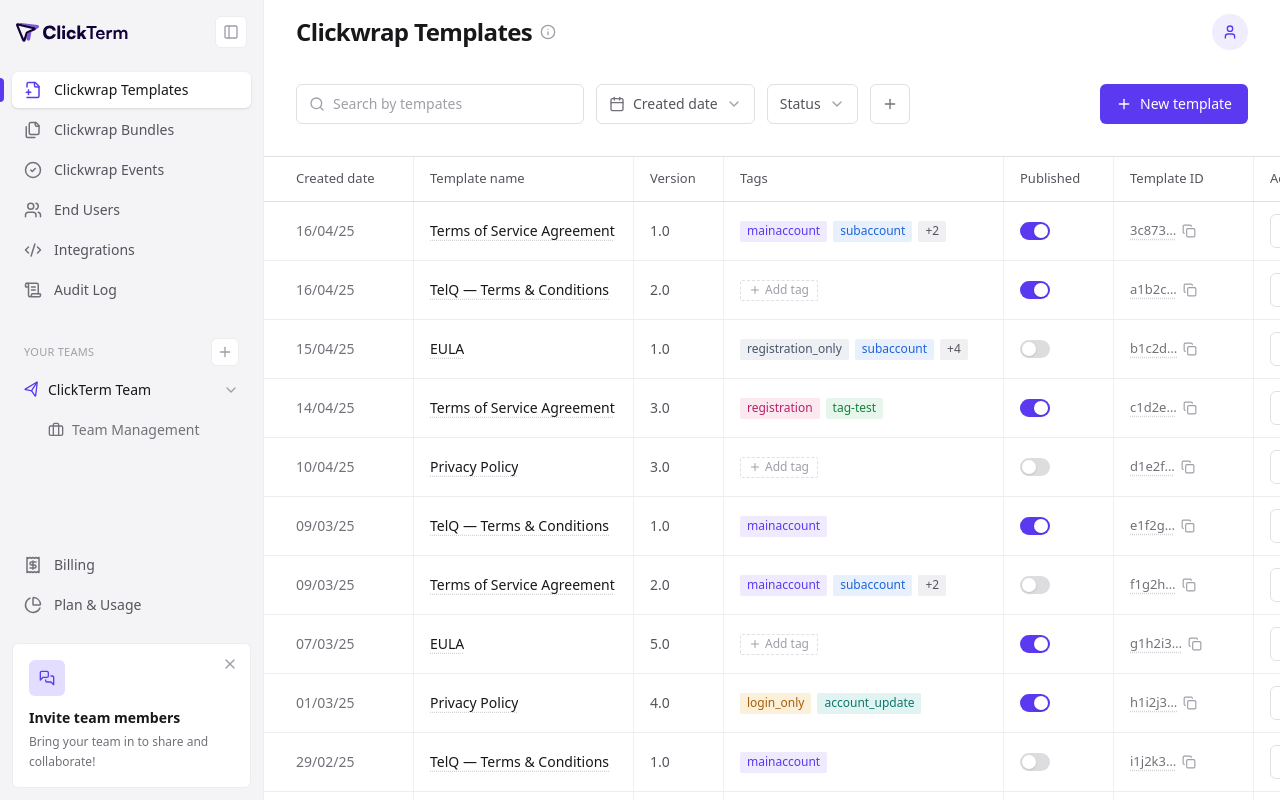
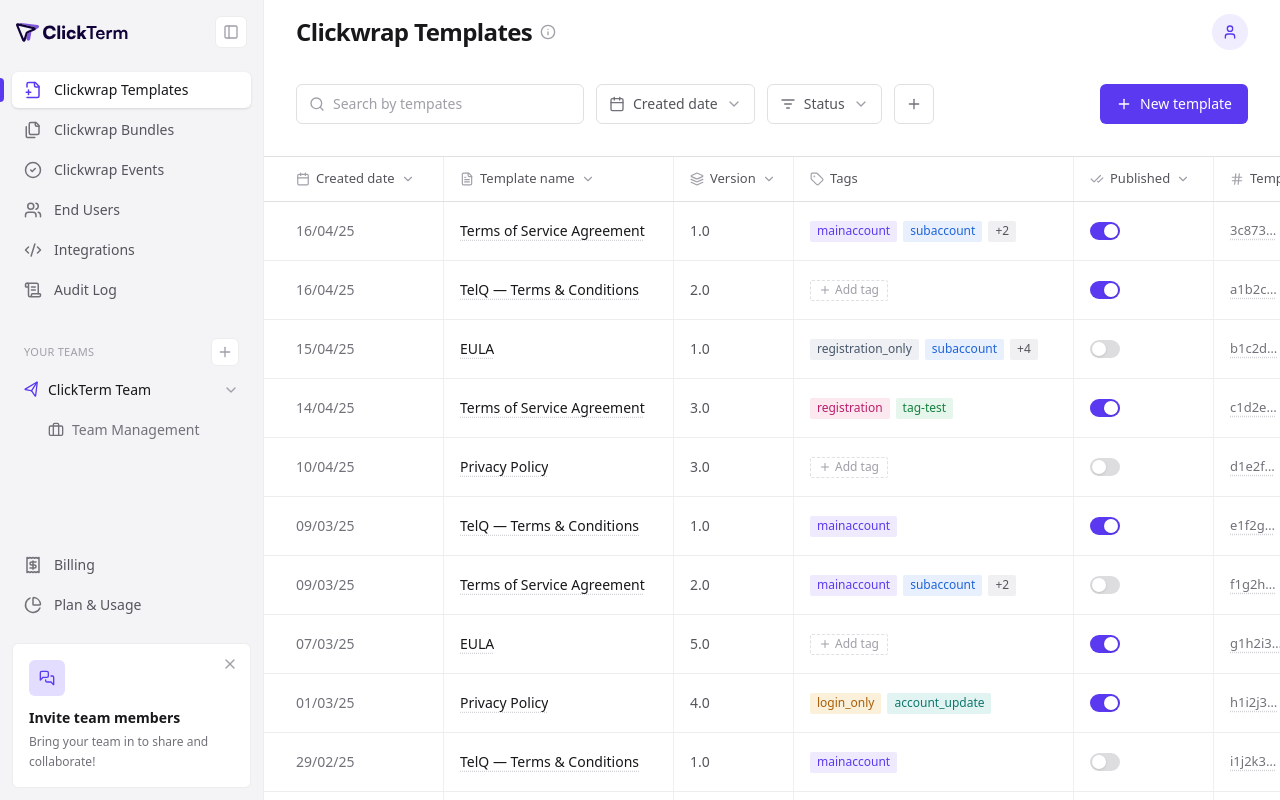
Before and after one commit to volodymyrmyronets/clickterm, a Next.js app: page / in a window 1280 px wide. Built offline with nearby package versions, Linux system fonts and the light colour scheme.

Commit message:
Add icons + sort carets to table headers; icon on Status filter
Co-Authored-By: Claude Opus 4.8 <noreply@anthropic.com>

```diff
--- a/src/app/page.tsx
+++ b/src/app/page.tsx
@@ -7,6 +7,7 @@ import {
   ChevronDown,
   FileUp,
   Info,
+  ListFilter,
   Menu,
   Plus,
   Search,
@@ -77,7 +78,7 @@ export default function Home() {
           </div>
 
           <FilterButton icon={<Calendar className="size-4" />} label="Created date" />
-          <FilterButton label="Status" />
+          <FilterButton icon={<ListFilter className="size-4" />} label="Status" />
 
           <button
             className="grid size-10 shrink-0 place-items-center rounded-ctl border border-line-strong text-muted transition-colors hover:bg-surface-soft"
--- a/src/components/TemplatesTable.tsx
+++ b/src/components/TemplatesTable.tsx
@@ -2,23 +2,43 @@
 
 import { useState } from "react";
 import { motion } from "framer-motion";
-import { Check, Copy, MoreVertical, Plus } from "lucide-react";
+import {
+  Calendar,
+  Check,
+  CheckCheck,
+  ChevronDown,
+  Copy,
+  FileText,
+  Hash,
+  Layers,
+  MoreVertical,
+  Plus,
+  Tag,
+} from "lucide-react";
 import { TEMPLATES, tagColor, type TemplateRow } from "@/lib/data";
 
 const GRID =
-  "grid grid-cols-[150px_minmax(220px,1.4fr)_90px_minmax(280px,1.2fr)_110px_140px_205px]";
+  "grid grid-cols-[180px_minmax(230px,1.4fr)_120px_minmax(280px,1.2fr)_140px_160px_205px]";
 
 export function TemplatesTable() {
   return (
     <div className="min-w-[1024px]">
       {/* Header */}
       <div className={`${GRID} sticky top-0 z-10 border-y border-line-strong bg-white`}>
-        <HeadCell first>Created date</HeadCell>
-        <HeadCell>Template name</HeadCell>
-        <HeadCell>Version</HeadCell>
-        <HeadCell>Tags</HeadCell>
-        <HeadCell>Published</HeadCell>
-        <HeadCell>Template ID</HeadCell>
+        <HeadCell first icon={<Calendar className="size-3.5" />} sortable>
+          Created date
+        </HeadCell>
+        <HeadCell icon={<FileText className="size-3.5" />} sortable>
+          Template name
+        </HeadCell>
+        <HeadCell icon={<Layers className="size-3.5" />} sortable>
+          Version
+        </HeadCell>
+        <HeadCell icon={<Tag className="size-3.5" />}>Tags</HeadCell>
+        <HeadCell icon={<CheckCheck className="size-3.5" />} sortable>
+          Published
+        </HeadCell>
+        <HeadCell icon={<Hash className="size-3.5" />}>Template ID</HeadCell>
         <HeadCell last>Actions</HeadCell>
       </div>
 
@@ -38,21 +58,27 @@ function edgePad(first?: boolean, last?: boolean) {
 
 function HeadCell({
   children,
+  icon,
+  sortable,
   first,
   last,
 }: {
   children: React.ReactNode;
+  icon?: React.ReactNode;
+  sortable?: boolean;
   first?: boolean;
   last?: boolean;
 }) {
   return (
     <div
-      className={`flex h-11 min-w-0 items-center whitespace-nowrap text-[13px] font-medium text-ink-soft ${edgePad(
+      className={`flex h-11 min-w-0 items-center gap-1.5 whitespace-nowrap text-[13px] font-medium text-ink-soft ${edgePad(
         first,
         last,
       )} ${last ? "" : "border-r border-grid"}`}
     >
-      {children}
+      {icon && <span className="shrink-0 text-faint">{icon}</span>}
+      <span className="truncate">{children}</span>
+      {sortable && <ChevronDown className="size-3.5 shrink-0 text-faint" />}
     </div>
   );
 }
```
